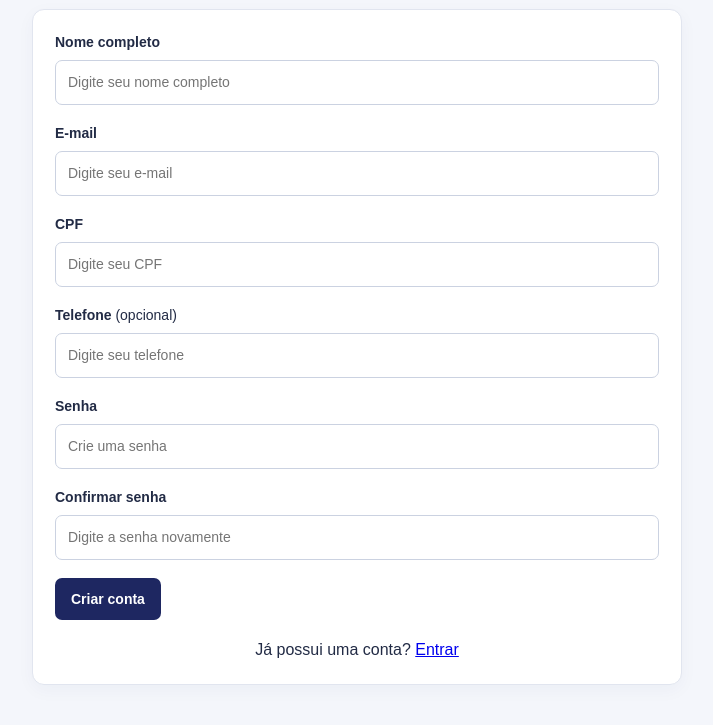
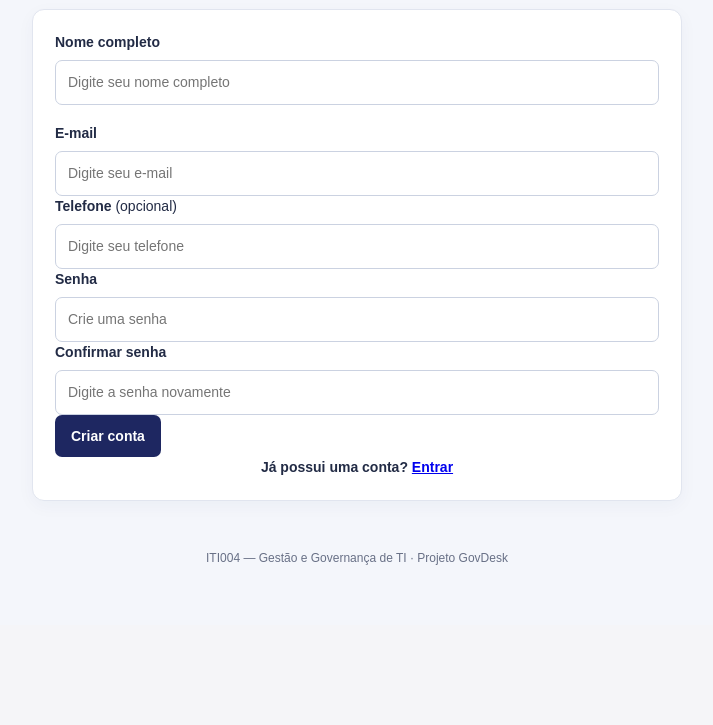
Before and after one commit to dudaliimaa/GovDesk-Grupo-3, a Flask app: page /cadastro in a window 1280 px wide. Shown: the part 214-939 px from the top of the page, without its empty margins (283-996 px from the left). After the commit the page ends 779 px from the top, so only its background shows below. Run offline with Flask 3, Linux system fonts and the light colour scheme.

Commit message:
feat: ajustando

```diff
--- a/templates/cadastro.html
+++ b/templates/cadastro.html
@@ -37,18 +37,6 @@
                 autocomplete="email"
                 required
             >
-        </label>
-        <label for="cpf">
-            CPF
-            <input
-                id="cpf"
-                name="cpf"
-                type="text"
-                placeholder="Digite seu CPF"
-                autocomplete="off"
-                required
-            >
-        </label>
         <label for="telefone">
             Telefone <span style="font-weight: 400;">(opcional)</span>
             <input
```
